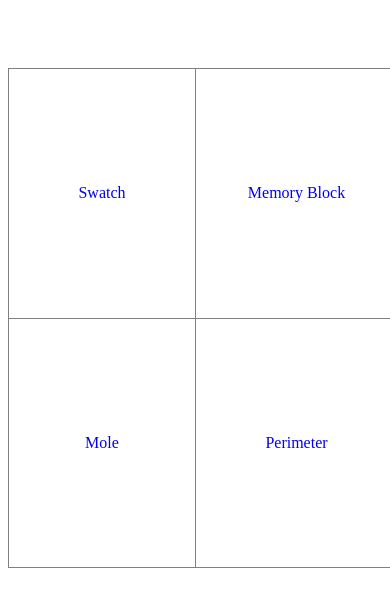
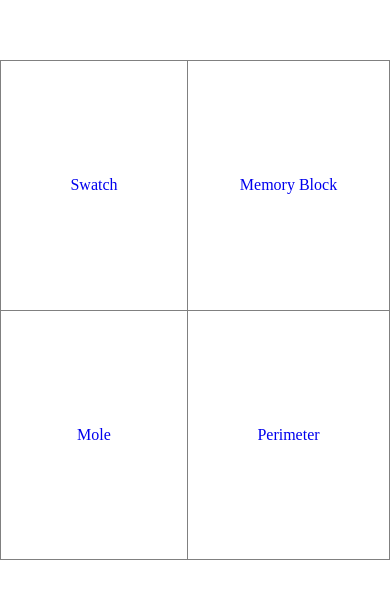
Before and after one commit to Quozzo/the-square, a React (Create React App) app: page / in a window 390 px wide. Shown: the part 112-718 px from the top of the page. Built offline with nearby package versions, Linux system fonts and the light colour scheme.

Commit message:
invalid css slows down mobile performance

```diff
--- a/src/index.css
+++ b/src/index.css
@@ -1,7 +1,7 @@
 body, html, #root, .App, .App-Header {
 	height: 100%;
 	width: 100%;
-	margin: 9;
+	margin: 0;
 	padding: 0;
 }
 
```
